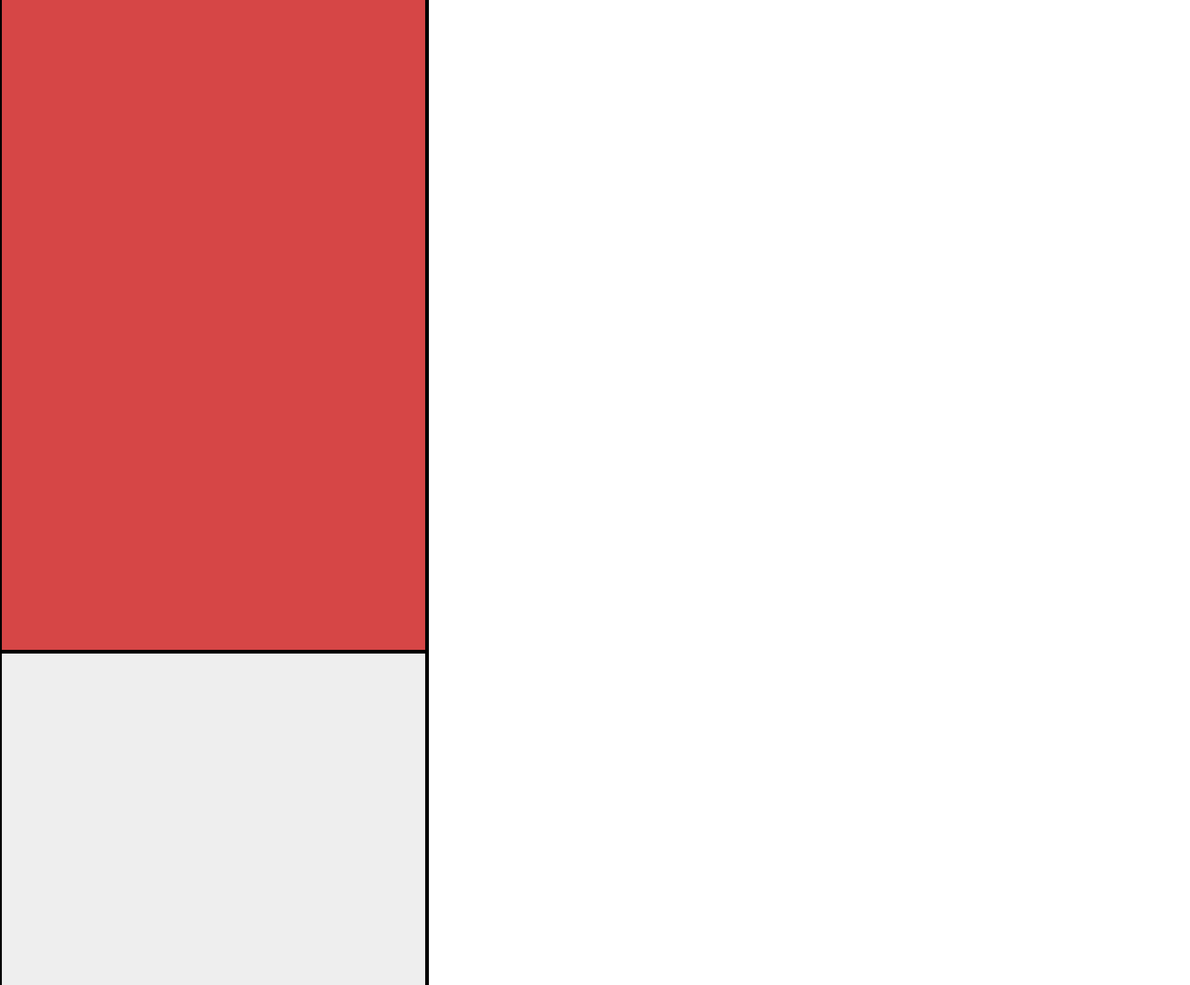
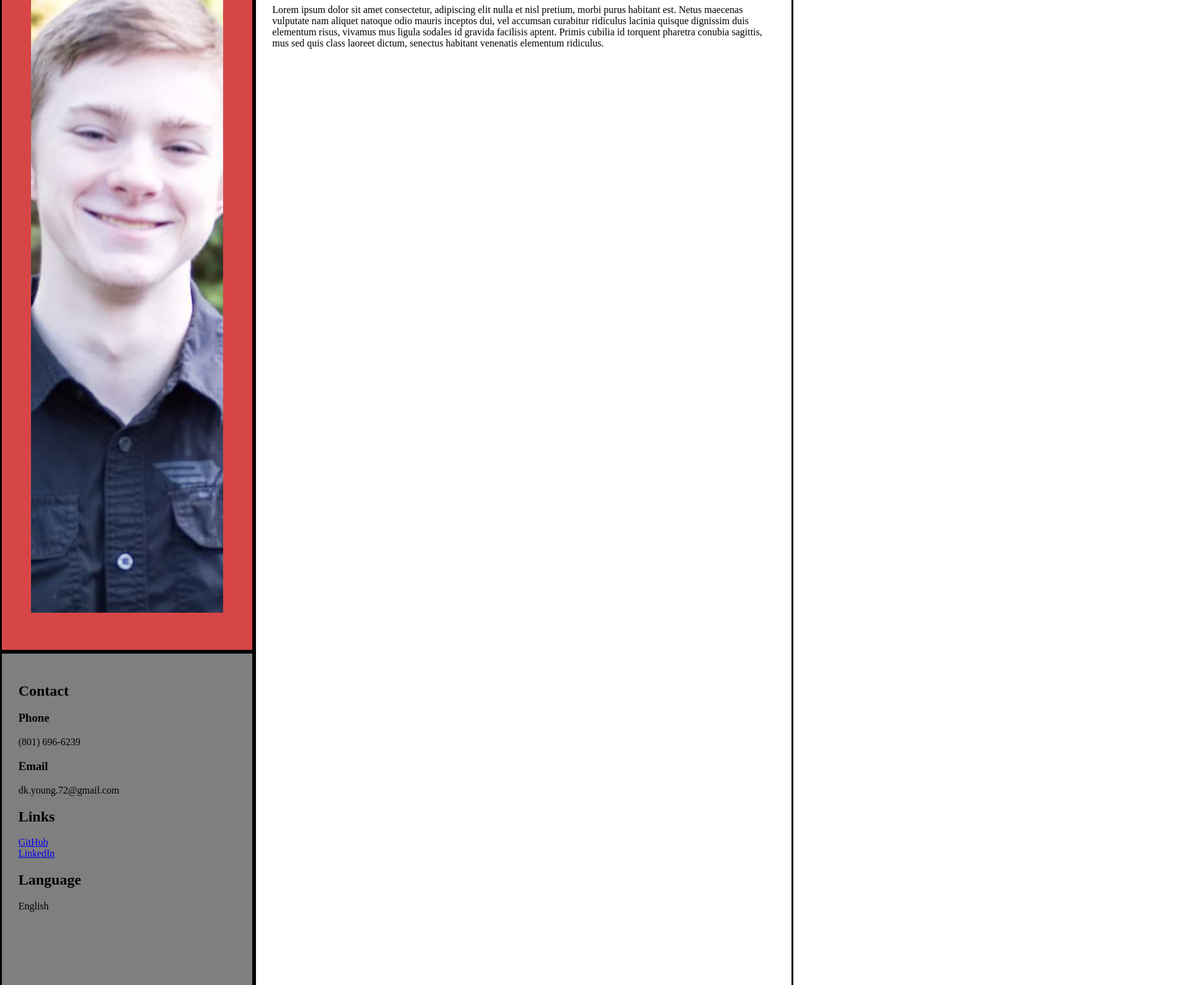
Before and after one commit to DKYoungOne/resume-project, a plain HTML site: page index.html in a window 1280 px wide. Shown: the part 103-1693 px from the top of the page at 62% size, 1920 px wide, since content can reach past the window. Drawn offline with Linux system fonts and the light colour scheme.

Commit message:
Added headshot image, started to add the content of the resume page.

```diff
--- a/index.html
+++ b/index.html
@@ -9,12 +9,27 @@
 </head>
 <body>
     <aside id="headshot">
-
+        <img src="Dalton-Young-Headshot.jpg" id="headshotImage">
     </aside>
     <aside id="generalInfo">
-
+        <h1 id="contact">Contact</h1>
+            <h3 id="phone">Phone</h3>
+                <p id="phoneNumber">(801) 696-6239</p>
+            <h3 id="email">Email</h3>
+                <p id="emailAddress">dk.young.72@gmail.com</p>
+        <h1 id="Links">Links</h1>
+            <a id="github" href="https://github.com/DKYoungOne" target="_blank">GitHub</a><br>
+            <a id="linkedin" href="https://www.linkedin.com/in/dalton-young-0599a2182/" target="_blank">LinkedIn</a>
+        <h1 id="language">Language</h1>
+            <p id="englishLanguage">English</p>
     </aside>
     <main id="details">
+        <h1 id="summary">Summary</h1>
+            <p>Lorem ipsum dolor sit amet consectetur, adipiscing elit nulla et nisl pretium, morbi purus habitant est.
+                Netus maecenas vulputate nam aliquet natoque odio mauris inceptos dui, vel accumsan curabitur ridiculus
+                lacinia quisque dignissim duis elementum risus, vivamus mus ligula sodales id gravida facilisis aptent.
+                Primis cubilia id torquent pharetra conubia sagittis, mus sed quis class laoreet dictum, senectus habitant
+                venenatis elementum ridiculus.</p>
 
     </main>
 </body>
--- a/stylesheet.css
+++ b/stylesheet.css
@@ -1,9 +1,11 @@
 body{
     display: grid;
-    grid-template-columns: 27% 63%;
+    grid-template-columns: 32% 68%;
     grid-template-rows: 35% 65%;
-    width: 2550px;
+
     height: 3300px;
+    width: 1920px;
+    max-width: 100%;
     margin: auto;
 }
 
@@ -12,12 +14,19 @@ body{
     grid-area: 1 / 1 / 2 / 2;
     background-color: rgb(214, 70, 70);
     border: black solid 2.5pt;
-    padding: 20pt;
+    padding: 35pt;
+    padding-bottom: 45pt;
+}
+#headshotImage
+{
+    object-fit: cover;
+    width: 100%;
+    height: 100%
 }
 #generalInfo
 {
     grid-area: 2 / 1 / 3 / 2;
-    background-color: rgb(238, 238, 238);
+    background-color: rgb(128, 127, 127);
     border: black solid 2.5pt;
     padding: 20pt;
 
```
Also changed, not shown: Dalton-Young-Headshot.jpg (added).
